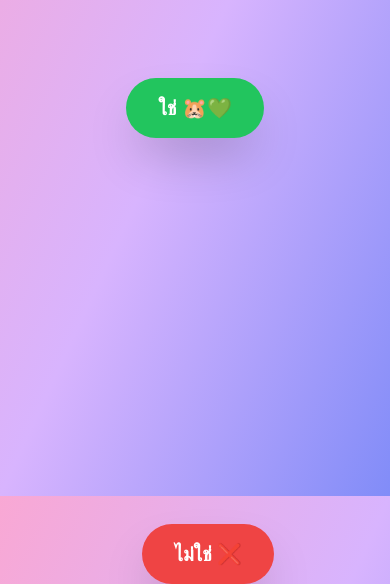
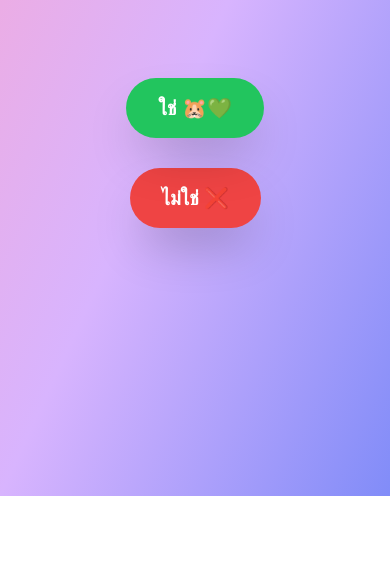
Before and after one commit to panatakorn139-1/Hamustar, a website: page index.html in a window 390 px wide. Shown: the part 348-932 px from the top of the page. After the commit the page ends 844 px from the top, so only its background shows below. Drawn offline with nearby package versions, Linux system fonts and the light colour scheme.

```diff
--- a/index.html
+++ b/index.html
@@ -26,7 +26,8 @@
             <!-- ปุ่มไม่ใช่ (จะหนี) -->
             <button
                 id="noBtn"
-                class="bg-red-500 hover:bg-red-600 text-white font-bold text-xl sm:text-2xl px-8 sm:px-12 py-4 sm:py-6 rounded-full shadow-2xl transition-all duration-200 absolute">
+                class="bg-red-500 hover:bg-red-600 text-white font-bold text-xl sm:text-2xl px-8 sm:px-12 py-4 sm:py-6 rounded-full shadow-2xl transition-all duration-200 fixed"
+                style="opacity: 0;">
                 ไม่ใช่ ❌
             </button>
         </div>
@@ -82,8 +83,9 @@
             let targetX, targetY;
 
             if (isMobile) {
-                // บนมือถือ: วางไว้ด้านล่างปุ่ม "ใช่"
-                targetX = yesRect.left;
+                // บนมือถือ: วางไว้ตรงกลางหน้าจอ ด้านล่างปุ่ม "ใช่"
+                const centerX = (window.innerWidth - noBtn.offsetWidth) / 2;
+                targetX = centerX;
                 targetY = yesRect.bottom + 30;
             } else {
                 // บนคอม: วางไว้ด้านขวาปุ่ม "ใช่"
@@ -100,11 +102,19 @@
 
             noBtn.style.left = targetX + 'px';
             noBtn.style.top = targetY + 'px';
+
+            // แสดงปุ่มหลังจากกำหนดตำแหน่งเสร็จแล้ว
+            noBtn.style.opacity = '1';
         }
 
         // เริ่มต้นตำแหน่งปุ่มเมื่อโหลดหน้า
-        window.addEventListener('load', initializeNoButton);
-        window.addEventListener('resize', initializeNoButton);
+        window.addEventListener('load', () => {
+            // รอให้ DOM render เสร็จก่อน
+            setTimeout(initializeNoButton, 100);
+        });
+        window.addEventListener('resize', () => {
+            setTimeout(initializeNoButton, 100);
+        });
 
         // สำหรับคอม - หนีเมื่อ cursor เข้าใกล้
         noBtn.addEventListener('mouseenter', () => {
```
Also changed, not shown: package.json (added, +19 -0 lines), 2 other files.
